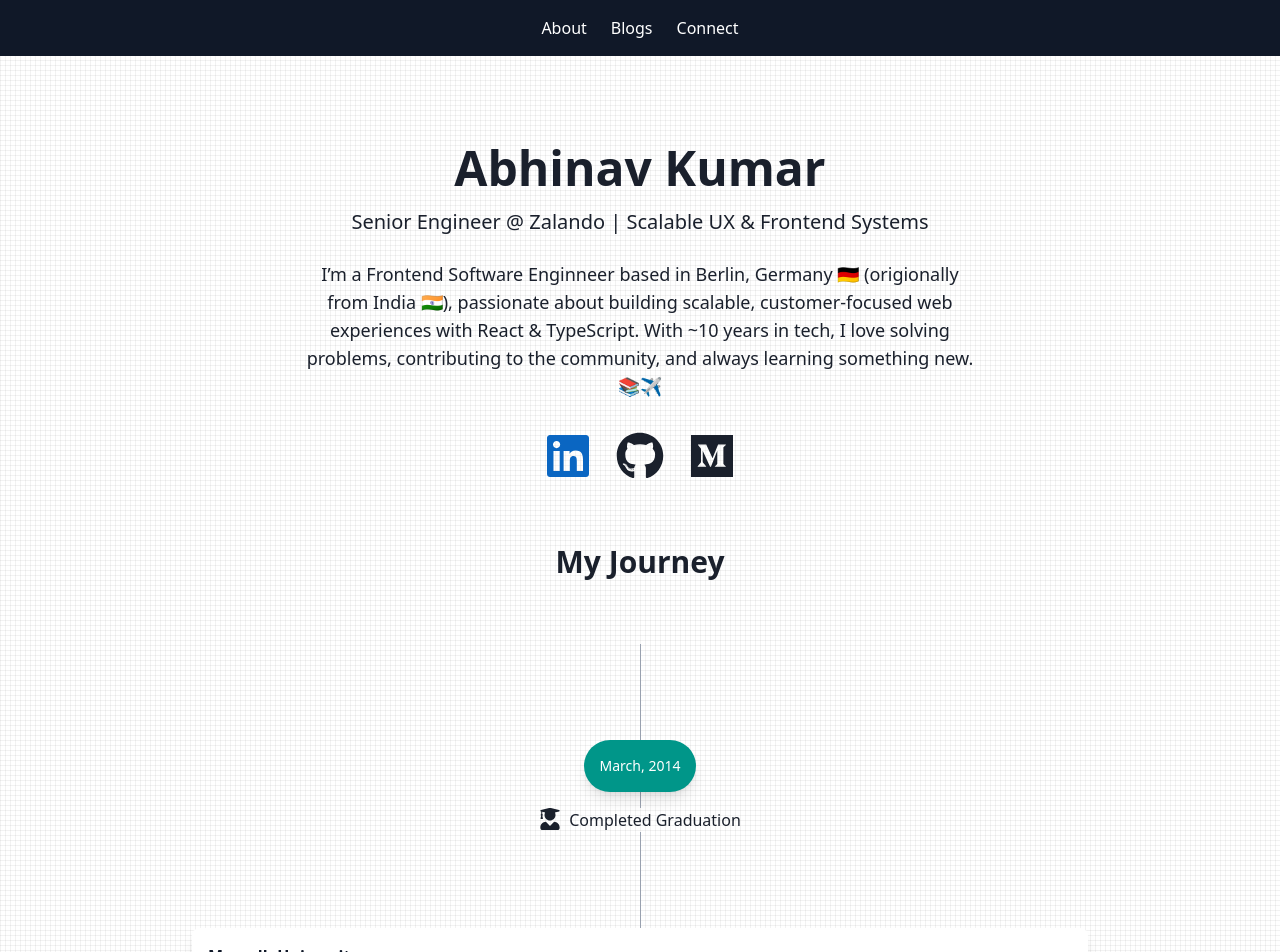
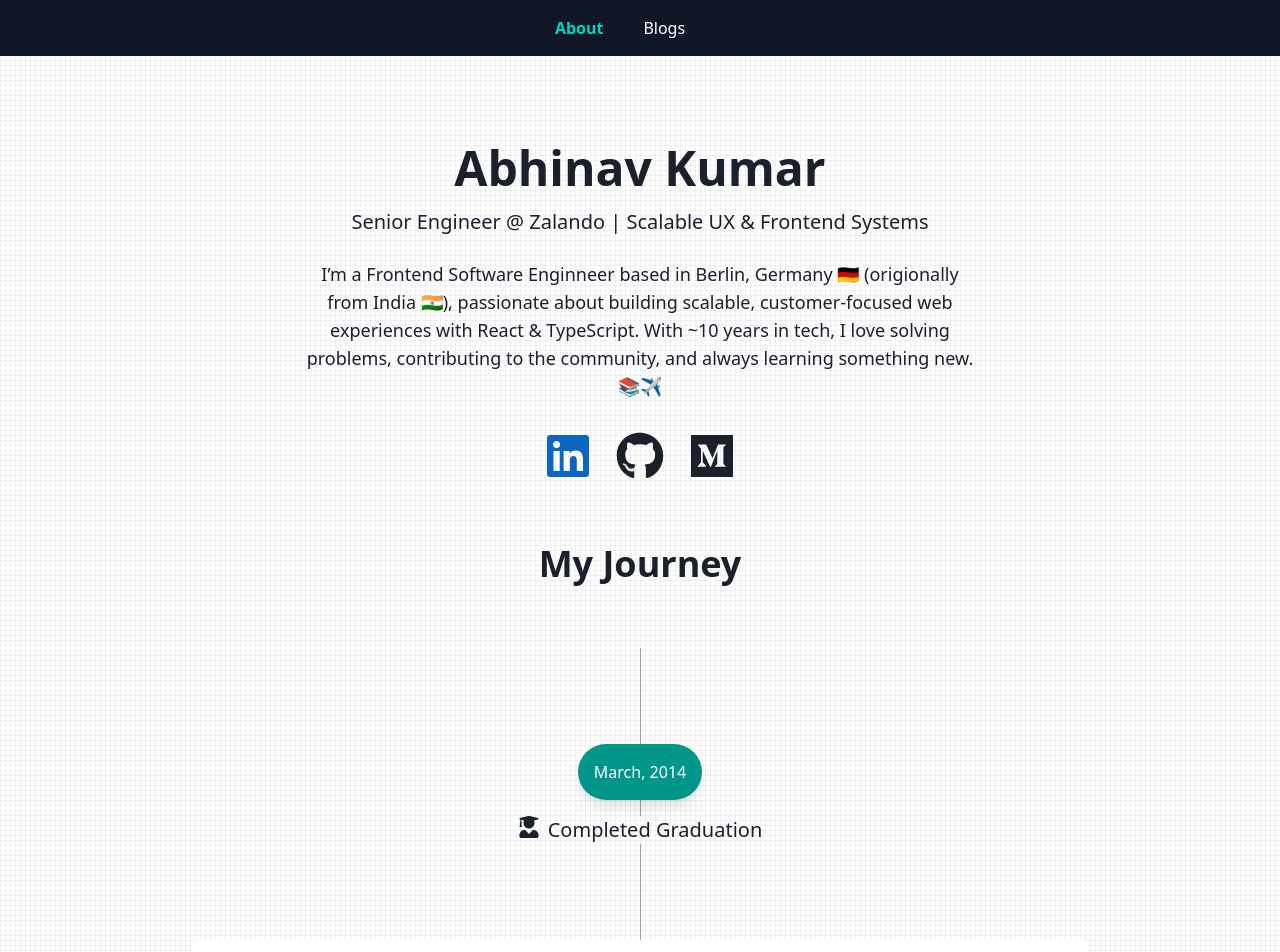
Before and after one commit to abhinavkumar985/portfolio, a Next.js app: page /about in a window 1280 px wide. Shown: the top 952 px of the page. Built offline with nearby package versions, Linux system fonts and the light colour scheme.

Commit message:
fix layputs

```diff
--- a/src/app/about/page.tsx
+++ b/src/app/about/page.tsx
@@ -1,8 +1,7 @@
 "use client";
-import { FaLinkedin, FaGithub, FaMedium, FaTwitter, FaRss } from 'react-icons/fa';
+import { FaLinkedin, FaGithub, FaMedium } from 'react-icons/fa';
 import { motion } from "motion/react";
 import Timeline from '../ui/components/Timeline';
-import { p } from 'motion/react-client';
 
 export default function About() {
     const experienceEvents = [
@@ -18,7 +17,7 @@ export default function About() {
         },
         {
             year: 'July, 2014',
-            title: 'Software Developer (Trainer)',
+            title: 'Software Developer',
             company: 'TCS Ignite labs',
             location: 'Chennai, India',
             description: "I started my career as a trainee at TCS Ignite Labs and was selected for advanced training. Since then, I’ve worked on data-centric and visualization projects, along with leadership activities focused on skill development. For 2.5 years, I trained a new batch of 24 graduates every six months in the latest technologies, supporting Ignite’s mission by leveraging modern tools and practices.",
@@ -47,8 +46,8 @@ export default function About() {
             links: [
                 {
                     addionalInfo: 'Check out this cool demo I built',
-                    url: 'https://lion.app.box.com/file/608813060533',
-                    description: 'Action on Google Assistant',
+                    url: 'https://lion.app.box.com/s/1n8ivywqbircm4viugcb3nsuynrcj8v1',
+                    description: 'Cool demo from 2019, Action on Google Assistant',
                 },
             ]
         },
@@ -105,7 +104,7 @@ export default function About() {
             title: 'Volunteer Talent Coach',
             comany: 'Imagine Foundation',
             description:
-                'I volunteer as a coach at ImagineI volunteer with the Imagine Foundation, mentoring tech talents from regions like Afghanistan, Egypt, Nigeria, and Pakistan. I help them unlock their potential by reviewing CVs, providing LinkedIn feedback, and guiding them toward job opportunities in Europe., helping emerging talent take their first steps in tech. From reviewing CVs to giving feedback and mentoring, it’s an experience that keeps me connected to the next generation of innovators.',
+                'I volunteer as a coach at Imagine, mentoring tech talents from regions like Afghanistan, Egypt, Nigeria, and Pakistan. I help them unlock their potential by reviewing CVs, providing LinkedIn feedback, and guiding them toward job opportunities in Europe., helping emerging talent take their first steps in tech. From reviewing CVs to giving feedback and mentoring, it’s an experience that keeps me connected to the next generation of innovators.',
             icon: 'support',
             pills: [],
             links: [
@@ -185,7 +184,7 @@ export default function About() {
                     transition={{ duration: 0.8, delay: 0.2 }}
                     className="mt-16"
                 >
-                    <h2 className="text-3xl font-semibold text-center">
+                    <h2 className="text-4xl font-semibold text-center">
                         My Journey
                     </h2>
                     <Timeline events={experienceEvents} />
--- a/src/app/api/link-preview/article-metadata.json
+++ b/src/app/api/link-preview/article-metadata.json
@@ -1,6 +1,6 @@
 [
     {
-      "category_name": "JavaScript",
+      "category_name": "Technology",
       "url": "https://medium.com/gitconnected/no-more-external-js-for-custom-dropdowns-native-select-is-now-fully-customizable-b43050f5cb2b",
       "title": "No More External JS for Custom Dropdowns: Native <select> is Now Fully Customizable",
       "description": "The <select> element has been with us since 1995 — yep, that’s almost 30 years of clunky dropdowns. For years, customizing the <select>…",
@@ -8,7 +8,7 @@
       "hostname": "medium.com"
     },
     {
-      "category_name": "JavaScript",
+      "category_name": "Technology",
       "url": "https://medium.com/javascript-in-plain-english/typescript-5-8-smarter-faster-and-more-efficient-30b5ea678ede",
       "title": "TypeScript 5.8: Smarter, Faster, and More Efficient",
       "description": "Click here to read the free version",
@@ -16,7 +16,7 @@
       "hostname": "medium.com"
     },
     {
-      "category_name": "JavaScript",
+      "category_name": "Technology",
       "url": "https://medium.com/gitconnected/most-unused-javascript-array-functions-1b11550c881b",
       "title": "Most unused JavaScript Array functions",
       "description": "You probably won’t use them every day, but let’s explore these few lesser-known JavaScript array functions",
@@ -24,7 +24,7 @@
       "hostname": "medium.com"
     },
     {
-      "category_name": "JavaScript",
+      "category_name": "Technology",
       "url": "https://medium.com/gitconnected/the-cookie-crumbles-topics-api-googles-new-privacy-centric-ad-targeting-in-2024-172c1f383409",
       "title": "The Cookie Crumbles: Topics API, Google’s New Privacy-Centric Ad Targeting in 2024",
       "description": "An In-Depth Exploration of the Topics API and Its Privacy Controls Compared to Third-Party Cookie Trackers",
@@ -32,7 +32,7 @@
       "hostname": "medium.com"
     },
     {
-      "category_name": "JavaScript",
+      "category_name": "Technology",
       "url": "https://medium.com/gitconnected/breaking-loops-in-style-have-you-used-labeled-statements-in-javascript-0957e20af80b",
       "title": "Breaking Loops in Style: Have you used labeled statements in JavaScript",
       "description": "You can read the free version of this story here.",
@@ -40,7 +40,7 @@
       "hostname": "medium.com"
     },
     {
-      "category_name": "JavaScript",
+      "category_name": "Technology",
       "url": "https://medium.com/javascript-in-plain-english/boost-your-web-page-rendering-performance-by-using-content-visibility-5fe4e2fc4fa6",
       "title": "Boost your web page rendering performance by using content-visibility",
       "description": "In This article, I will explain a new CSS property content-visibility and its use case, specific to the web page loading performance and…",
@@ -48,7 +48,7 @@
       "hostname": "medium.com"
     },
     {
-      "category_name": "JavaScript",
+      "category_name": "Technology",
       "url": "https://medium.com/javascript-in-plain-english/creating-scroll-animations-with-new-scroll-driven-animations-api-74ac61c34b21",
       "title": "Create scroll animations with new Scroll-driven Animations API",
       "description": "Gain insights into using Scroll Timelines and View Timelines to build scroll-driven animations declaratively.",
@@ -56,7 +56,7 @@
       "hostname": "medium.com"
     },
     {
-      "category_name": "JavaScript",
+      "category_name": "Technology",
       "url": "https://medium.com/javascript-in-plain-english/did-you-use-hidden-until-found-html-attribute-9b2eeca81393",
       "title": "Did you use hidden until-found HTML attribute?",
       "description": "Use hidden until-found and onbeforematch together to make hidden content searchable on the page.",
@@ -64,7 +64,7 @@
       "hostname": "medium.com"
     },
     {
-      "category_name": "JavaScript",
+      "category_name": "Technology",
       "url": "https://medium.com/javascript-in-plain-english/did-you-use-is-a-css-pseudo-class-function-ed2f366cfd2d",
       "title": "Did you use :is(), A CSS pseudo-class function",
       "description": ":is() make CSS simpler and cleaner",
@@ -72,7 +72,7 @@
       "hostname": "medium.com"
     },
     {
-      "category_name": "JavaScript",
+      "category_name": "Technology",
       "url": "https://medium.com/javascript-in-plain-english/the-web-is-always-under-construction-google-chrome-in-2023-1c0e6897579e",
       "title": "The Web is always under construction | Google Chrome in 2023",
       "description": "The latest development in Google Chrome and Project Fugu",
@@ -80,7 +80,7 @@
       "hostname": "medium.com"
     },
     {
-      "category_name": "JavaScript",
+      "category_name": "Technology",
       "url": "https://medium.com/javascript-in-plain-english/nodejs-webhook-for-dialogflow-fulfillment-a8e392b257b8",
       "title": "NodeJS Webhook for Dialogflow Fulfillment",
       "description": "When you are building an agent on Dialogflow, it is important to setup webhook fulfillment especially when your agent grows and has a…",
@@ -88,7 +88,7 @@
       "hostname": "medium.com"
     },
     {
-      "category_name": "Personal Journey",
+      "category_name": "Technology",
       "url": "https://medium.com/@abhinavkumar985/exploring-node-js-18-feature-3428f4b72b9f",
       "title": "Exploring Node.js 18 Features",
       "description": "Exploring some of the new exciting features in NodeJS 18, My top 3 features, that I am definitely going to use.",
--- a/src/app/api/link-preview/fetch-article-meta-data.js
+++ b/src/app/api/link-preview/fetch-article-meta-data.js
@@ -4,7 +4,7 @@ const path = require("path");
 
 const categories = [
   {
-    category_name: "JavaScript",
+    category_name: "Technology",
     links: [
       "https://medium.com/gitconnected/no-more-external-js-for-custom-dropdowns-native-select-is-now-fully-customizable-b43050f5cb2b",
       "https://medium.com/javascript-in-plain-english/typescript-5-8-smarter-faster-and-more-efficient-30b5ea678ede",
@@ -16,13 +16,13 @@ const categories = [
       "https://medium.com/javascript-in-plain-english/did-you-use-hidden-until-found-html-attribute-9b2eeca81393",
       "https://medium.com/javascript-in-plain-english/did-you-use-is-a-css-pseudo-class-function-ed2f366cfd2d",
       "https://medium.com/javascript-in-plain-english/the-web-is-always-under-construction-google-chrome-in-2023-1c0e6897579e",
-      "https://medium.com/javascript-in-plain-english/nodejs-webhook-for-dialogflow-fulfillment-a8e392b257b8"
+      "https://medium.com/javascript-in-plain-english/nodejs-webhook-for-dialogflow-fulfillment-a8e392b257b8",
+      "https://medium.com/@abhinavkumar985/exploring-node-js-18-feature-3428f4b72b9f",
     ]
   },
   {
     category_name: "Personal Journey",
     links: [
-      "https://medium.com/@abhinavkumar985/exploring-node-js-18-feature-3428f4b72b9f",
       "https://medium.com/@abhinavkumar985/moving-to-germany-as-a-software-engineer-part-1-935fb21a6b52",
       "https://medium.com/@abhinavkumar985/moving-to-germany-as-a-software-engineer-part-2-3a36f8cffdf4",
       "https://medium.com/@abhinavkumar985/moving-to-germany-as-a-software-engineer-part-3-e8def6053abd",
--- a/src/app/blogs/page.tsx
+++ b/src/app/blogs/page.tsx
@@ -2,6 +2,7 @@
 import { useEffect, useState } from "react";
 import { BlogCategory, BlogDetails } from "../ui/components/types";
 import Blog from "../ui/components/Blog";
+import { FaMedium } from "react-icons/fa";
 
 export default function Blogs() {
     const [groupedBlogs, setGroupedBlogs] = useState<BlogCategory[]>([]);
@@ -30,11 +31,11 @@ export default function Blogs() {
     }, []);
 
     return (
-        <div className="p-4">
+        <div className="sm:p-0 lg:p-4 mt-8">
             {groupedBlogs.map((category, index) => (
-                <div key={index} className={`mb-8 p-4 rounded-lg`}>
-                    <h2 className="text-2xl font-bold mb-4 text-gray-800 dark:text-gray-200">{category.category_name}</h2>
-                    <div className="grid grid-cols-1 sm:grid-cols-2 lg:grid-cols-3 gap-4">
+                <div key={index} className={`mb-8 rounded-lg lg:p-4 sm:p-1 `}>
+                    <h2 className="text-2xl font-bold mb-4 text-gray-800 dark:text-gray-200 flex items-center"> <FaMedium /> <span className="ml-2">{category.category_name}</span></h2>
+                    <div className="grid grid-cols-1 sm:grid-cols-2 lg:grid-cols-3 gap-8">
                         {category.blogs.map((blog, idx) => (
                             <Blog key={idx} data={blog} />
                         ))}
--- a/src/app/layout.tsx
+++ b/src/app/layout.tsx
@@ -32,7 +32,7 @@ export default function RootLayout({
       >
         <ThemeProvider>
           <Navigation />
-          <main className="grid p-8 pb-20 sm:p-20">
+          <main className="grid p-8 pb-20 sm:p-20 sm:mt-8 lg:mt-0">
             {children}
           </main>
           <Footer />
--- a/src/app/ui/components/Footer.tsx
+++ b/src/app/ui/components/Footer.tsx
@@ -1,4 +1,4 @@
-import { FaLinkedin, FaGithub, FaMedium, FaTwitter, FaRss } from 'react-icons/fa';
+import { FaLinkedin, FaGithub, FaMedium, FaDev, FaStackOverflow } from 'react-icons/fa';
 
 const Footer = () => {
     return (
@@ -37,20 +37,20 @@ const Footer = () => {
                         <FaMedium />
                     </a>
                     <a
-                        href="https://x.com/abhinav985"
+                        href="https://g.dev/abhinavkumar985"
                         target="_blank"
                         rel="noopener noreferrer"
                         className="text-teal-400 dark:text-teal-300 text-3xl hover:text-teal-300 dark:hover:text-teal-200 transition-colors"
                     >
-                        <FaTwitter />
+                        <FaDev />
                     </a>
                     <a
-                        href="/blogs"
+                        href="https://stackoverflow.com/users/9406763/abhinav-kumar"
                         target="_blank"
                         rel="noopener noreferrer"
                         className="text-teal-400 dark:text-teal-300 text-3xl hover:text-teal-300 dark:hover:text-teal-200 transition-colors"
                     >
-                        <FaRss />
+                        <FaStackOverflow />
                     </a>
                 </div>
 
--- a/src/app/ui/components/Navigation.tsx
+++ b/src/app/ui/components/Navigation.tsx
@@ -1,21 +1,24 @@
+"use client";
 import Link from 'next/link';
-import { useTheme } from './ThemeContext';
+import { usePathname } from 'next/navigation';
 
 const Navigation = () => {
-    const { theme } = useTheme(); // Remove toggleTheme as it's no longer needed
-
+    const pathname = usePathname();
     return (
         <header>
             <nav className="fixed top-0 left-0 w-full bg-gray-900 text-white p-4 z-10" style={{ zIndex: 100 }}>
-                <ul className="flex justify-center space-x-6">
+                <ul className="flex justify-center space-x-10">
                     <li>
-                        <Link href="/about" className="hover:text-teal-400 transition">About</Link>
+                        <Link href="/about"
+                            className={`transition hover:text-teal-400 ${pathname === '/about' ? 'text-teal-400 font-bold' : ''}`}
+                        >About</Link>
                     </li>
                     <li>
-                        <Link href="/blogs" className="hover:text-teal-400 transition">Blogs</Link>
+                        <Link href="/blogs"
+                            className={`transition hover:text-teal-400 ${pathname === '/blogs' ? 'text-teal-400 font-bold' : ''}`}
+                        >Blogs</Link>
                     </li>
                     <li>
-                        <Link href="/connect" className="hover:text-teal-400 transition">Connect</Link>
                     </li>
                 </ul>
             </nav>
--- a/src/app/ui/components/TimelineEvent.tsx
+++ b/src/app/ui/components/TimelineEvent.tsx
@@ -58,7 +58,7 @@ const TimelineEvent: React.FC<TimelineEventProps> = ({ year, title, description,
                     <div className="mt-4">
                         {links?.map((link, index) => (
                             <div key={index} className="flex gap-2" style={{ alignItems: 'anchor-center' }}>
-                                <FaStar /> {link.addionalInfo} <a href={link.url} target='_blank' className="font-medium text-teal-700 dark:text-teal-400 hover:underline" >{link.description}</a>
+                                <FaStar /> <a href={link.url} target='_blank' className="font-medium text-teal-700 dark:text-teal-400 hover:underline" title={link.addionalInfo}>{link.description}</a>
                             </div>
                         ))}
                     </div>
--- a/src/app/ui/components/VerticalDivider.tsx
+++ b/src/app/ui/components/VerticalDivider.tsx
@@ -15,7 +15,7 @@ const VerticalDivider: React.FC<VerticalDividerProps> = ({ title, description, i
             <div className="relative flex flex-col items-center justify-center h-24">
                 <div className="absolute h-full w-px bg-gray-400" />
             </div>
-            <div className="z-10 px-2 text-gray-500 text-sm font-medium">
+            <div className="z-10 px-2 text-gray-500 text-md font-medium">
                 <div className="rounded-full p-4 bg-teal-600 text-white shadow-lg ">
                     {title}
                 </div>
@@ -23,7 +23,7 @@ const VerticalDivider: React.FC<VerticalDividerProps> = ({ title, description, i
             <div className="relative flex flex-col items-center justify-center h-4">
                 <div className="absolute h-full w-px bg-gray-400" />
             </div>
-            <div className="z-10 px-2 dark:text-gray-300 text-md font-medium flex">
+            <div className="z-10 px-2 dark:text-gray-300 text-xl font-medium flex">
                 {/* {text} */}
                 {icon}{description}
             </div>
```
